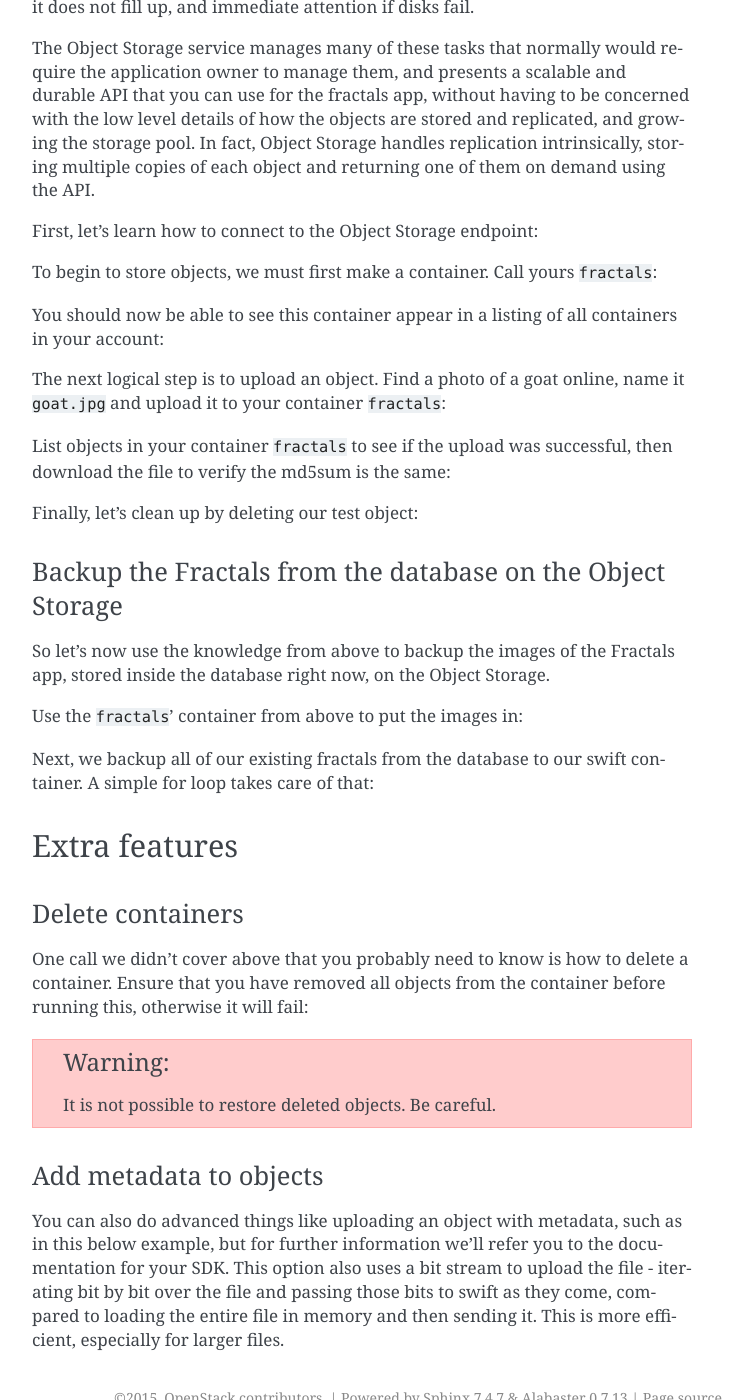
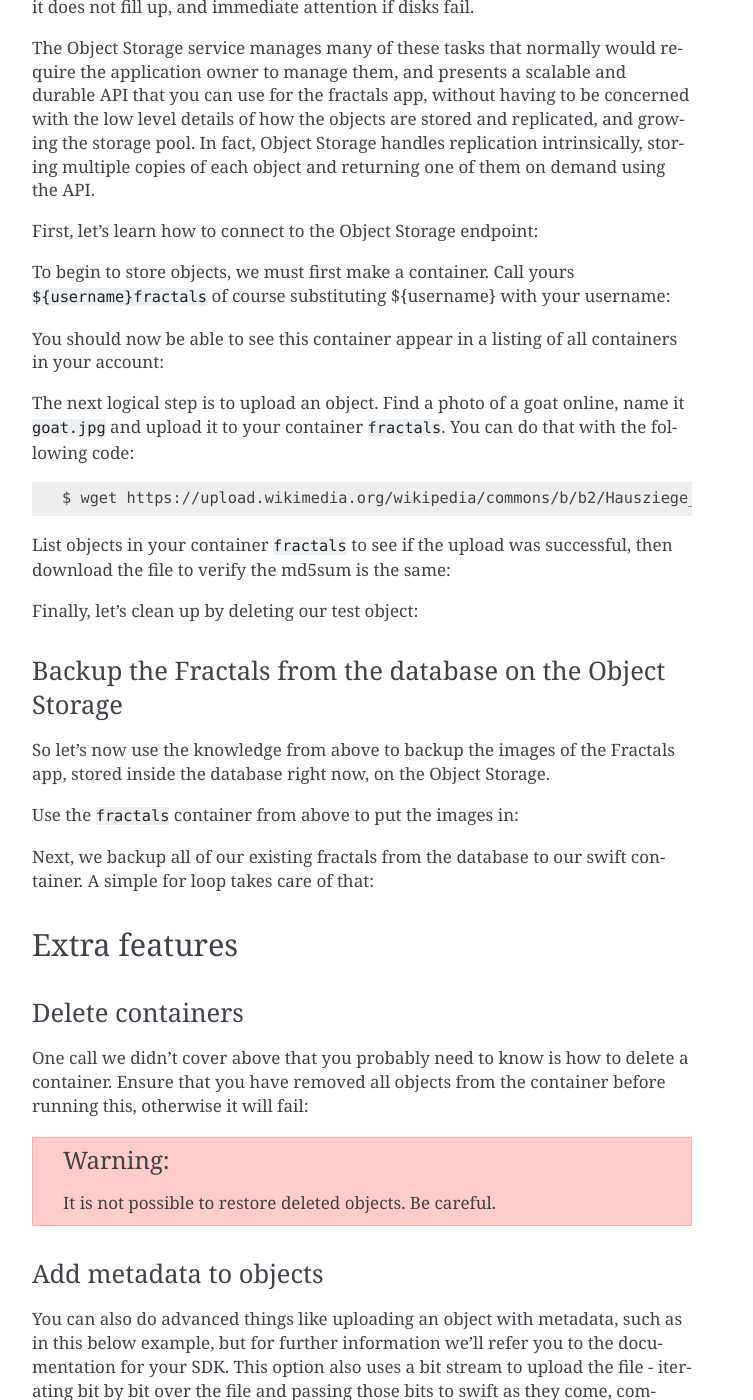
Before and after one commit to Rob-Pait/dreamcloud-docs, a Sphinx documentation site: the page built from firstapp/source/durability.rst, in a window 1280 px wide and 1400 px high, scrolled down 996 px. Shown: the whole window, without its empty margins (388-1141 px from the left). Built offline with Sphinx 7.4.7, drawn with Linux system fonts in a browser that asks for light colours; pages that are not in the unit, such as notebooks, are missing from menus.

Commit message:
Add some needed clarification

```diff
--- a/firstapp/source/durability.rst
+++ b/firstapp/source/durability.rst
@@ -72,6 +72,14 @@ First, let's learn how to connect to the Object Storage endpoint:
 
 .. only:: shade
 
+    First you must install cloudfiles:
+
+    .. code-block:: shell
+
+        $ pip install python-cloudfiles
+
+    Then you can authenticate to DreamObjects
+
     .. literalinclude:: ../samples/shade/durability.py
         :start-after: step-1
         :end-before: step-2
@@ -125,7 +133,8 @@ First, let's learn how to connect to the Object Storage endpoint:
 
 
 To begin to store objects, we must first make a container.
-Call yours :code:`fractals`:
+Call yours :code:`${username}fractals` of course substituting
+${username} with your username:
 
 .. only:: shade
 
@@ -168,7 +177,11 @@ all containers in your account:
 
 The next logical step is to upload an object. Find a photo of a goat
 online, name it :code:`goat.jpg` and upload it to your container
-:code:`fractals`:
+:code:`fractals`. You can do that with the following code:
+
+.. code-block:: shell
+
+    $ wget https://upload.wikimedia.org/wikipedia/commons/b/b2/Hausziege_04.jpg -O goat.jpg
 
 .. only:: shade
 
@@ -272,7 +285,7 @@ So let's now use the knowledge from above to backup the images of the
 Fractals app, stored inside the database right now, on the Object
 Storage.
 
-Use the :code:`fractals`' container from above to put the images in:
+Use the :code:`fractals` container from above to put the images in:
 
 .. only:: shade
 
```
